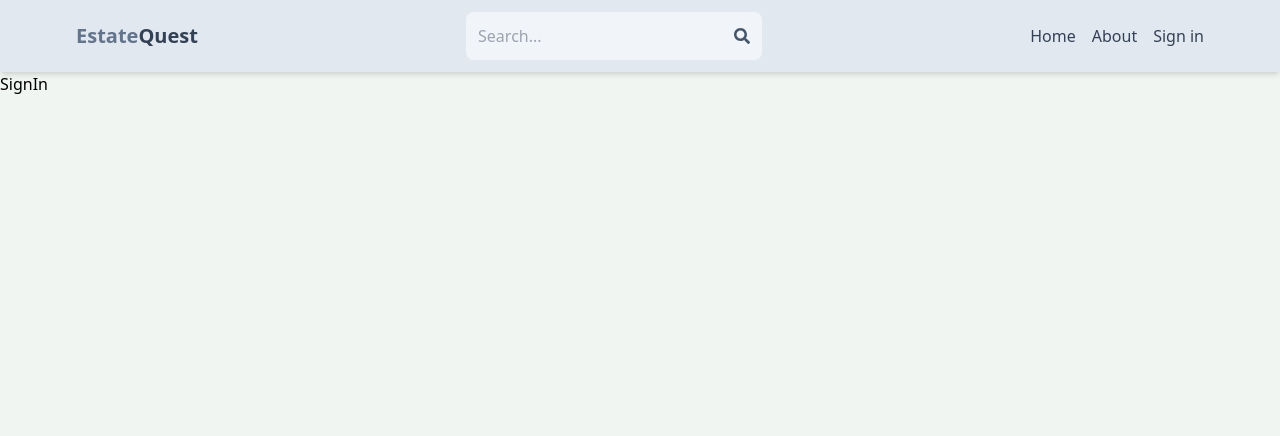
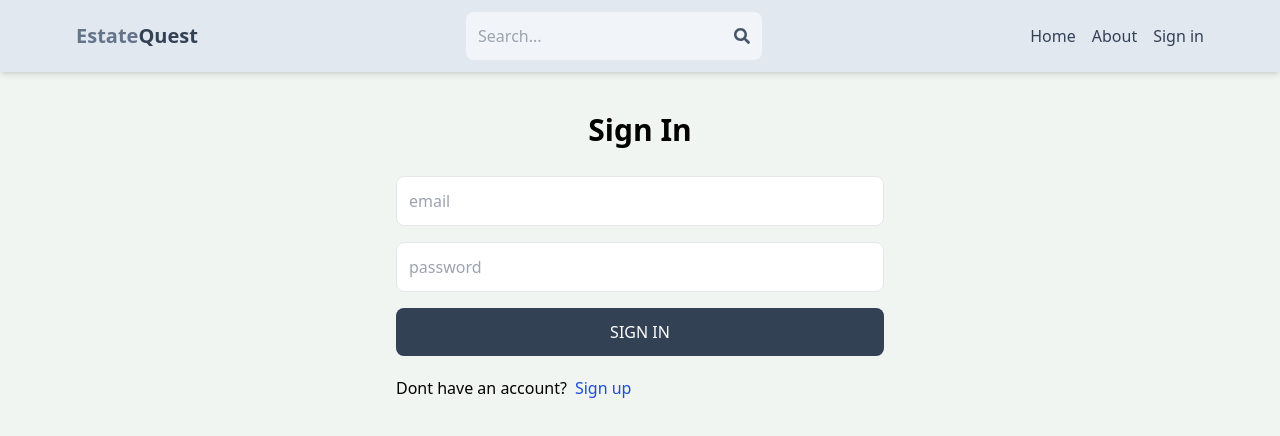
Before and after one commit to avitmr2345/Estate_Quest, a React (Vite) app in the folder frontend/: page /sign-in in a window 1280 px wide. Shown: the top 436 px of the page. Built offline with nearby package versions, Linux system fonts and the light colour scheme.

Commit message:
completed the SignIn page functionality

```diff
--- a/frontend/src/pages/SignIn.jsx
+++ b/frontend/src/pages/SignIn.jsx
@@ -1,5 +1,76 @@
-import React from "react";
+import { useState } from "react";
+import { Link, useNavigate } from "react-router-dom";
 
 export default function SignIn() {
-  return <div>SignIn</div>;
+  const [formData, setFormData] = useState({});
+  const [error, setError] = useState(null);
+  const [loading, setLoading] = useState(false);
+  const navigate = useNavigate();
+  const handleChange = (e) => {
+    setFormData({
+      ...formData,
+      [e.target.id]: e.target.value,
+    });
+  };
+  const handleSubmit = async (e) => {
+    e.preventDefault();
+    try {
+      setLoading(true);
+      const res = await fetch("/api/auth/signin", {
+        method: "POST",
+        headers: {
+          "Content-Type": "application/json",
+        },
+        body: JSON.stringify(formData),
+      });
+      const data = await res.json();
+      console.log(data);
+      if (data.success === false) {
+        setLoading(false);
+        setError(data.message);
+        return;
+      }
+      setLoading(false);
+      setError(null);
+      navigate("/");
+    } catch (error) {
+      setLoading(false);
+      setError(error.message);
+    }
+  };
+  return (
+    <div className="p-3 max-w-lg mx-auto">
+      <h1 className="text-3xl text-center font-semibold my-7">Sign In</h1>
+      <form onSubmit={handleSubmit} className="flex flex-col gap-4">
+        <input
+          type="email"
+          placeholder="email"
+          className="border p-3 rounded-lg"
+          id="email"
+          onChange={handleChange}
+        />
+        <input
+          type="password"
+          placeholder="password"
+          className="border p-3 rounded-lg"
+          id="password"
+          onChange={handleChange}
+        />
+
+        <button
+          disabled={loading}
+          className="bg-slate-700 text-white p-3 rounded-lg uppercase hover:opacity-95 disabled:opacity-80"
+        >
+          {loading ? "Loading..." : "Sign In"}
+        </button>
+      </form>
+      <div className="flex gap-2 mt-5">
+        <p>Dont have an account?</p>
+        <Link to={"/sign-up"}>
+          <span className="text-blue-700">Sign up</span>
+        </Link>
+      </div>
+      {error && <p className="text-red-500 mt-5">{error}</p>}
+    </div>
+  );
 }
```
